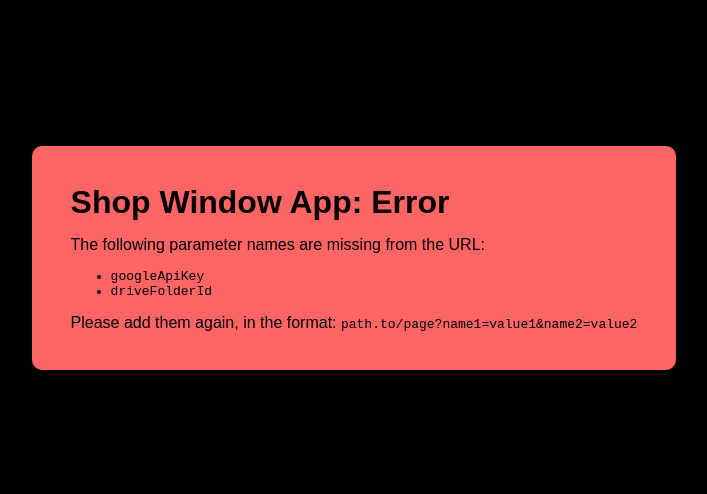
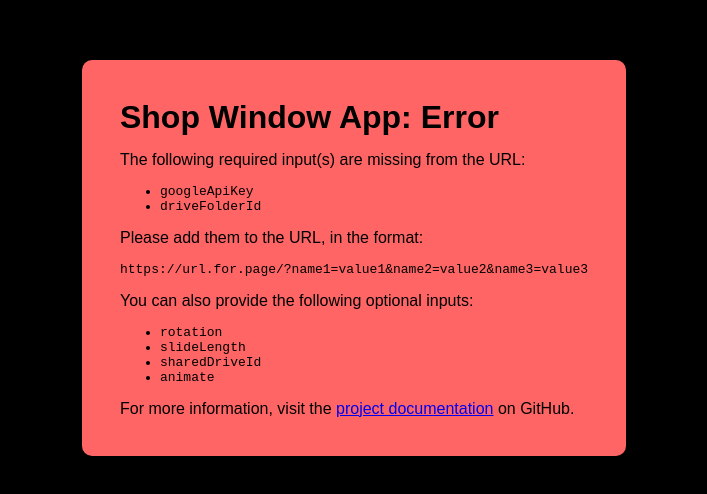
Before and after one commit to barnabycollins/shop-window, a React (Vite) app: page / in a window 1280 px wide. Shown: the part 142-636 px from the top of the page, without its empty margins (286-993 px from the left). Built offline with nearby package versions, Linux system fonts and the light colour scheme.

Commit message:
Finish web implementation for now

```diff
--- a/src/app.tsx
+++ b/src/app.tsx
@@ -5,16 +5,69 @@ import { BarLoader } from "react-spinners";
 import { FilesListResponse } from "./googleDriveTypes";
 
 const REQUIRED_PARAMS = ["googleApiKey", "driveFolderId"] as const;
-const OPTIONAL_PARAMS = ["rotation", "slideLength", "sharedDriveId"] as const;
+const OPTIONAL_PARAMS = [
+  "rotation",
+  "slideLength",
+  "sharedDriveId",
+  "animate",
+] as const;
+
+const rotationMap: { [key: string]: string } = {
+  "90": "90",
+  "180": "180",
+  "270": "270",
+  "-90": "270",
+};
 
 const { params, missingParams } = getQueryParams(
   REQUIRED_PARAMS,
   OPTIONAL_PARAMS
 );
 
+const apiUrl =
+  `https://www.googleapis.com/drive/v3/files?` +
+  new URLSearchParams({
+    key: params.googleApiKey,
+    q: `'${params.driveFolderId}' in parents and trashed = false`,
+    ...(params.sharedDriveId
+      ? {
+          includeItemsFromAllDrives: "true",
+          supportsAllDrives: "true",
+          driveId: params.sharedDriveId,
+          corpora: "drive",
+        }
+      : {}),
+  });
+
 const slideLength =
   (params.slideLength ? Math.max(parseInt(params.slideLength, 10), 1) : 30) *
   1000;
+
+const animate = params.animate === "false" ? false : true;
+
+const rotation =
+  params.rotation && params.rotation in rotationMap
+    ? rotationMap[params.rotation]
+    : undefined;
+
+const IsRotated90Deg = rotation === "90" || rotation === "270";
+
+const rotationContainerStyle = {
+  ...(rotation
+    ? {
+        transform: `rotate(${rotation}deg)`,
+      }
+    : {}),
+  ...(IsRotated90Deg
+    ? {
+        height: "100vw",
+        width: "100vh",
+      }
+    : {
+        height: "100vh",
+        width: "100vw",
+      }),
+};
 
 const supportedMimeTypes = [
   "image/avif",
@@ -32,36 +85,18 @@ function App() {
 
   const [shownIndex, setShownIndex] = useState(0);
 
-  const [showLowerItems, setShowLowerItems] = useState(true);
+  const [showMiddleItems, setShowMiddleItems] = useState(true);
 
   useEffect(() => {
     async function fetchImages() {
-      const response = await fetch(
-        `https://www.googleapis.com/drive/v3/files?` +
-          new URLSearchParams({
-            key: params.googleApiKey,
-            q: `'${params.driveFolderId}' in parents and trashed = false`,
-            ...(params.sharedDriveId
-              ? {
-                  includeItemsFromAllDrives: "true",
-                  supportsAllDrives: "true",
-                  driveId: params.sharedDriveId,
-                  corpora: "drive",
-                }
-              : {}),
-          })
-      );
+      const response = await fetch(apiUrl);
 
       const body = (await response.json()) as FilesListResponse;
 
       setImgUrls(
         body.files
           .filter((f) => supportedMimeTypes.includes(f.mimeType))
-          .map(
-            (f) =>
-              `https://drive.google.com/uc?` +
-              new URLSearchParams({ export: "view", id: f.id })
-          )
+          .map((f) => `https://drive.google.com/uc?export=view&id=${f.id}`)
       );
 
       setIsLoaded(true);
@@ -75,7 +110,8 @@ function App() {
         setShownIndex((current) => {
           const next = (current + 1) % imgUrls.length;
           if (next === 0) {
-            setShowLowerItems(false);
+            setShowMiddleItems(false);
+            setTimeout(() => setShowMiddleItems(true), slideLength / 2);
           }
           return next;
         });
@@ -87,41 +123,58 @@ function App() {
     }
   }, [isLoaded]);
 
-  useEffect(() => {
-    if (shownIndex === 0) {
-      setTimeout(() => setShowLowerItems(true), slideLength / 2);
-    }
-  }, [shownIndex]);
-
   return missingParams.length > 0 ? (
     <div className="error-msg">
       <h1>Shop Window App: Error</h1>
-      <p>The following parameter names are missing from the URL:</p>
+      <p>The following required input(s) are missing from the URL:</p>
       <ul className="mono">
         {missingParams.map((name) => (
           <li key={name}>{name}</li>
         ))}
       </ul>
+      <p>Please add them to the URL, in the format: </p>
+      <p className="mono">
+        https://url.for.page/?name1=value1&name2=value2&name3=value3
+      </p>
+      <p>You can also provide the following optional inputs:</p>
+      <ul className="mono">
+        {OPTIONAL_PARAMS.map((p) => (
+          <li key={p} className={params[p] ? "italic" : undefined}>{`${p}${
+            params[p] ? `: ${params[p]}` : ""
+          }`}</li>
+        ))}
+      </ul>
       <p>
-        Please add them again, in the format:{" "}
-        <span className="mono">path.to/page?name1=value1&name2=value2</span>
+        For more information, visit the{" "}
+        <a
+          href="https://github.com/barnabycollins/shop-window/blob/main/README.md"
+          target="_blank"
+          rel="noreferrer"
+        >
+          project documentation
+        </a>{" "}
+        on GitHub.
       </p>
     </div>
   ) : isLoaded ? (
-    <>
+    <div id="rotation-container" style={rotationContainerStyle}>
       {imgUrls.map((url, index) => (
         <img
           className="slide-img"
           style={{
             opacity:
-              index >= shownIndex && (index === 0 || showLowerItems) ? 1 : 0,
+              index >= shownIndex &&
+              (index === 0 || index === imgUrls.length - 1 || showMiddleItems)
+                ? 1
+                : 0,
             zIndex: -index,
+            transition: animate ? "opacity 0.5s" : "none",
           }}
           key={url}
           src={url}
         />
       ))}
-    </>
+    </div>
   ) : (
     <BarLoader color="#ffffff" />
   );
--- a/src/getQueryParams.ts
+++ b/src/getQueryParams.ts
@@ -24,5 +24,7 @@ export function getQueryParams<R extends string, O extends string>(
     if (value) params[name] = value;
   });
 
+  console.debug(`Received params:`, params);
+
   return { params, missingParams } as Return;
 }
--- a/style.css
+++ b/style.css
@@ -10,6 +10,10 @@ html {
 
 .mono {
   font-family: monospace;
+}
+
+.italic {
+  font-style: italic;
 }
 
 #slideshow-container {
@@ -39,12 +43,10 @@ html {
   top: 0;
   left: 0;
 
-  height: 100vh;
-  width: 100vw;
+  width: 100%;
+  height: 100%;
 
   object-fit: contain;
 
-  transition: opacity 0.5s;
-
   background-color: #000000;
 }
```
